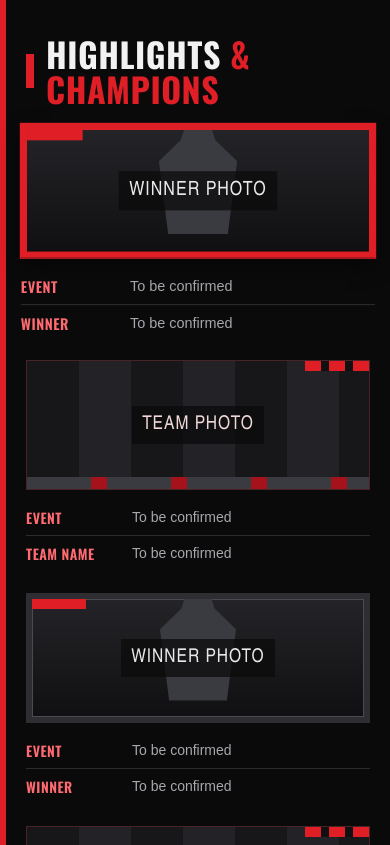
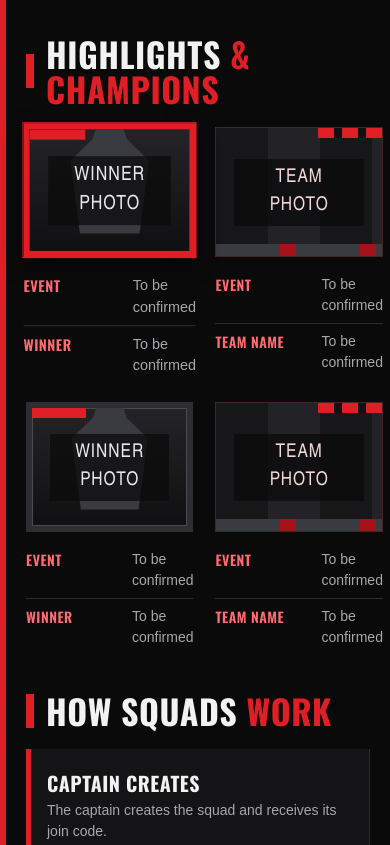
Before and after one commit to ladlabaloch512-blip/playzyro-v5, a plain HTML site: page tournaments.html in a window 390 px wide. Shown: the part 2600-3445 px from the top of the page. Drawn offline with nearby package versions, Linux system fonts and the light colour scheme.

Commit message:
V5-Tournaments-R2-01: champ-grid out of inline style into stylesheet (4 cols desktop, 2 at <=1000, 1 at <=760); assets ?v=2026-11-20e

```diff
--- a/assets/css/style.css
+++ b/assets/css/style.css
@@ -50,6 +50,7 @@ img{max-width:100%}
 .ph-sm{min-height:64px;font-size:13px;padding:8px}
 /* cards and rows */
 .cards3{display:grid;grid-template-columns:repeat(3,1fr);gap:22px}
+#champ-grid{grid-template-columns:repeat(4,1fr)}
 .t-card{background:var(--panel);border:1px solid var(--line);padding:14px}
 .t-card .ph{position:relative;overflow:hidden;isolation:isolate;min-height:150px;margin-bottom:14px}
 .t-card h3{font-size:23px;margin-bottom:6px}
@@ -162,6 +163,7 @@ body.nav-open .main-nav{display:flex}
 .header-in{flex-wrap:wrap}
 .header-actions{width:100%;justify-content:space-between}
 .cards3,.split2,.footer-in,.dash-top,.form-grid{grid-template-columns:1fr}
+#champ-grid{grid-template-columns:1fr}
 .t-row{flex-direction:column;align-items:stretch}
 .t-row .ph{position:relative;overflow:hidden;isolation:isolate;width:100%}
 .admin-layout{grid-template-columns:1fr}
@@ -251,7 +253,7 @@ body.nav-open{overflow:hidden}
 .rules-list{margin:0 0 4px 20px;color:#d7d7da}
 .rules-list li{margin-bottom:8px}
 .scroll-hint{display:none}
-@media (max-width:1000px){.steps-grid{grid-template-columns:repeat(2,1fr)}.steps-grid.steps-3{grid-template-columns:repeat(3,1fr)}.why-grid,.squad-strip{grid-template-columns:1fr 1fr}}
+@media (max-width:1000px){.steps-grid{grid-template-columns:repeat(2,1fr)}.steps-grid.steps-3{grid-template-columns:repeat(3,1fr)}.why-grid,.squad-strip{grid-template-columns:1fr 1fr}#champ-grid{grid-template-columns:1fr 1fr}}
 @media (max-width:820px){
 .auth-grid{grid-template-columns:1fr}
 .auth-panel{order:-1}
--- a/tournaments.html
+++ b/tournaments.html
@@ -8,9 +8,9 @@
 <link rel="preconnect" href="https://fonts.googleapis.com">
 <link rel="preconnect" href="https://fonts.gstatic.com" crossorigin>
 <link href="https://fonts.googleapis.com/css2?family=Barlow+Condensed:wght@500;600;700&family=Oswald:wght@500;600;700&display=swap" rel="stylesheet">
-<link rel="stylesheet" href="assets/css/style.css?v=2026-11-20d">
+<link rel="stylesheet" href="assets/css/style.css?v=2026-11-20e">
 <script>window.PZ_VARIANT = 'v5';</script>
-<script src="assets/js/app.js?v=2026-11-20d"></script>
+<script src="assets/js/app.js?v=2026-11-20e"></script>
 </head>
 <body class="has-edge">
 <header class="site-header">
@@ -44,7 +44,7 @@
 <tbody id="sched-body"></tbody>
 </table></div>
 <div class="sec-head"><h2>Highlights <span>&amp; Champions</span></h2></div>
-<div class="cards3" style="grid-template-columns:repeat(4,1fr)" id="champ-grid">
+<div class="cards3" id="champ-grid">
 <div><div class="ph photo-frame"><span>Winner Photo</span></div><div class="fact-lines"><div class="fact-line"><b>Event</b><span>To be confirmed</span></div><div class="fact-line"><b>Winner</b><span>To be confirmed</span></div></div></div>
 <div><div class="ph team-photo"><span>Team Photo</span></div><div class="fact-lines"><div class="fact-line"><b>Event</b><span>To be confirmed</span></div><div class="fact-line"><b>Team name</b><span>To be confirmed</span></div></div></div>
 <div><div class="ph photo-frame"><span>Winner Photo</span></div><div class="fact-lines"><div class="fact-line"><b>Event</b><span>To be confirmed</span></div><div class="fact-line"><b>Winner</b><span>To be confirmed</span></div></div></div>
@@ -60,7 +60,6 @@
 </div>
 <section class="cta-band"><div><h2>Got your squad?</h2><p>Create your account, build your squad and apply for a tournament.</p></div><div class="hero-btns"><a class="btn btn-red" href="auth.html">Create Account</a><a class="btn btn-outline" href="squad-create.html">Create Squad</a></div></section>
 </main>
-<style>@media (max-width:760px){#champ-grid{grid-template-columns:1fr !important}}</style>
 <script>
 (function(){
   var E=PZ.esc;
```
Also changed, not shown: about.html (+2 -2 lines), admin.html (+2 -2 lines), auth.html (+2 -2 lines), dashboard.html (+2 -2 lines), index.html (+2 -2 lines), squad-create.html (+2 -2 lines), squad-join.html (+2 -2 lines), squad.html (+2 -2 lines), terms.html (+2 -2 lines), tournament.html (+2 -2 lines).
